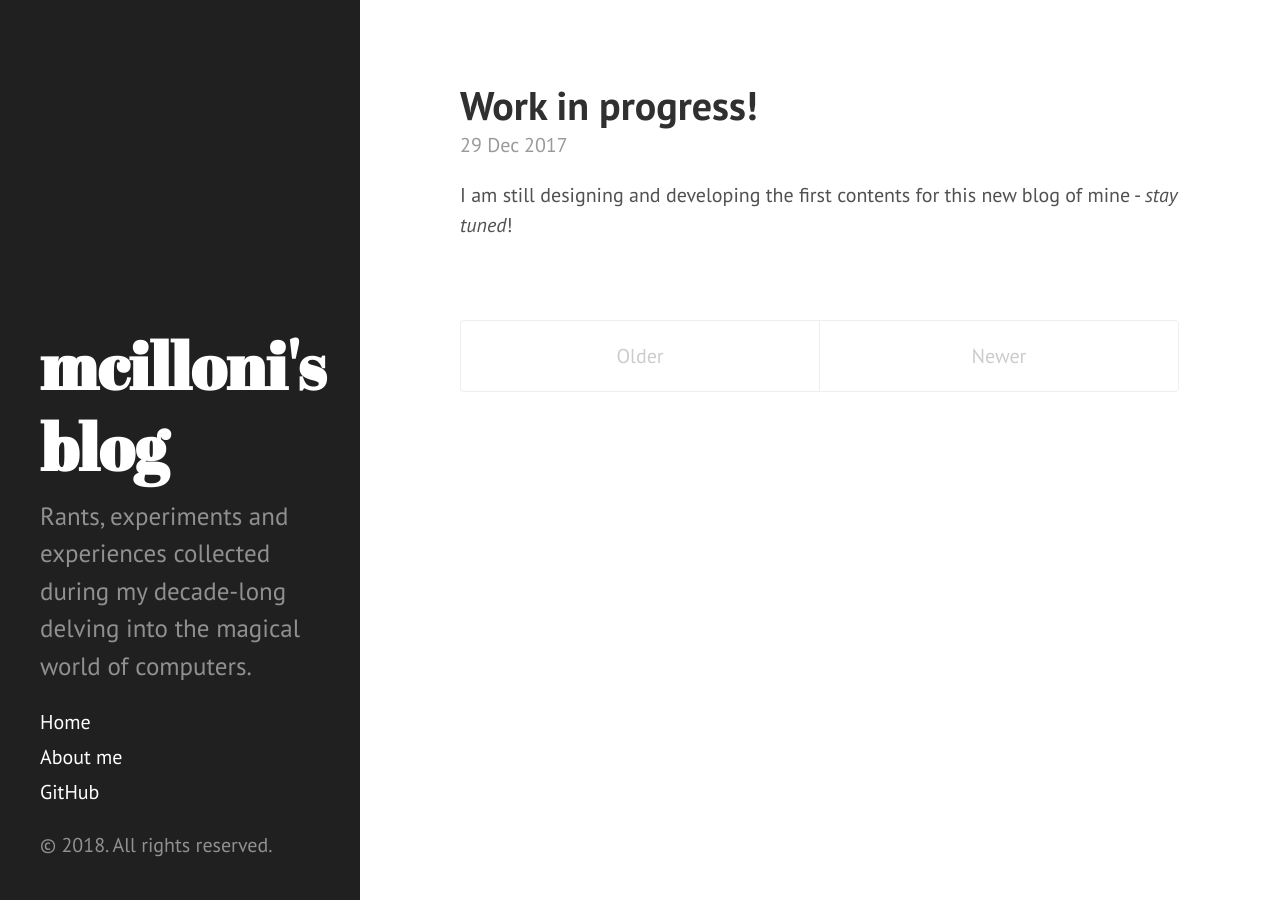
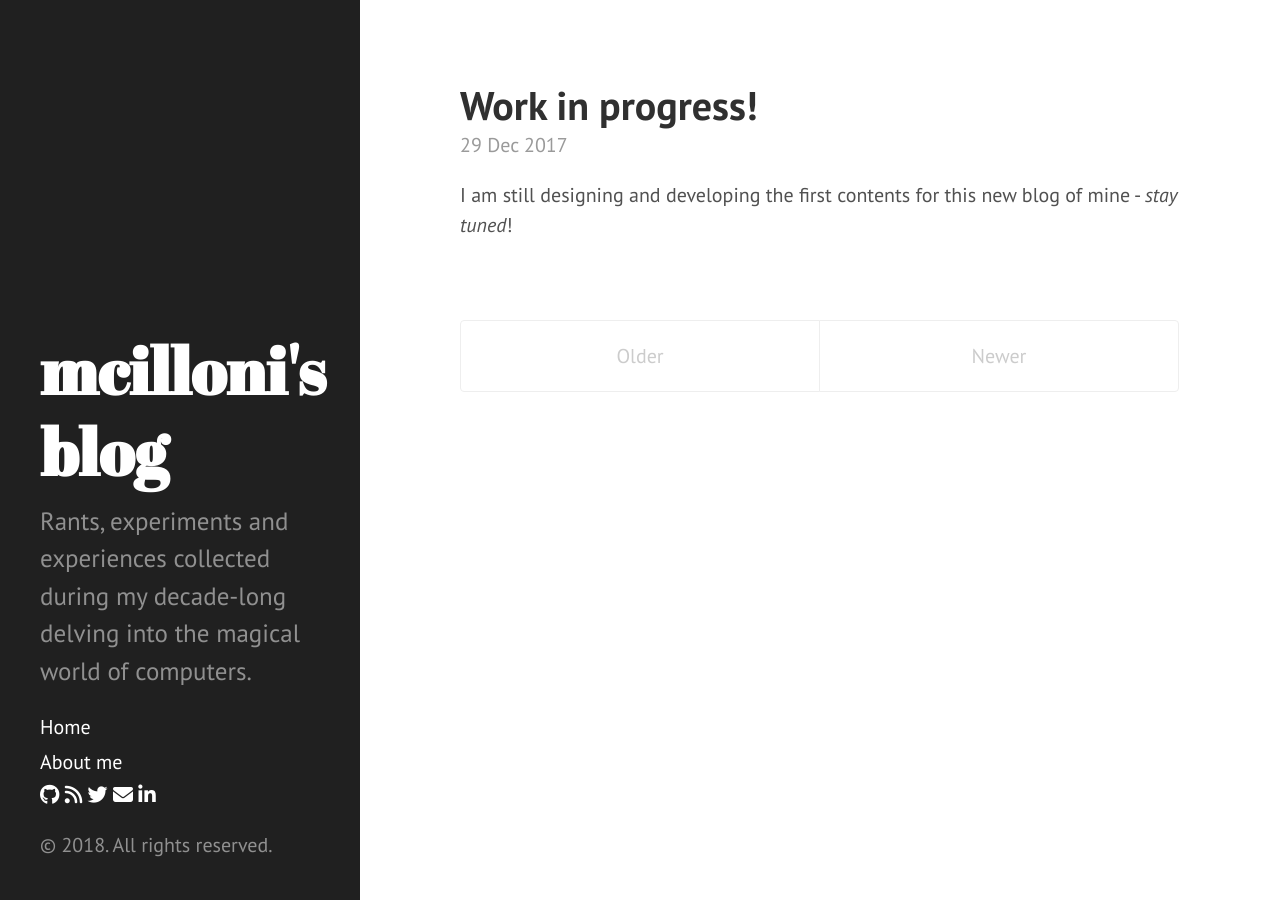
Before and after one commit to mcilloni/mcilloni.github.io, a Jekyll site: the page built from index.html, in a window 1280 px wide. Built offline with Jekyll 4.4.1, drawn with Linux system fonts in a browser that asks for light colours; nearby versions of some CDN libraries; the list of posts is cut into pages by our own code.

Commit message:
Layout & icons changes

```diff
--- a/_config.yml
+++ b/_config.yml
@@ -15,7 +15,10 @@ baseurl:          /
 
 author:
   name:           'Marco Cilloni'
-  url:            https://twitter.com/mcilloni
+  email:          'cillonimarco@gmail.com'
+  twitter:        'mcilloni'
+  github:         'mcilloni'
+  linkedin:       'mcilloni'
 
 paginate:         5
 
--- a/_includes/head.html
+++ b/_includes/head.html
@@ -2,6 +2,7 @@
   <link href="http://gmpg.org/xfn/11" rel="profile">
   <meta http-equiv="X-UA-Compatible" content="IE=edge">
   <meta http-equiv="content-type" content="text/html; charset=utf-8">
+  <script src="https://use.fontawesome.com/9ca72c64c9.js"></script>
 
   <!-- Enable responsiveness on mobile devices-->
   <meta name="viewport" content="width=device-width, initial-scale=1.0, maximum-scale=1">
--- a/_includes/sidebar.html
+++ b/_includes/sidebar.html
@@ -26,7 +26,13 @@
         {% endif %}
       {% endfor %}
 
-      <a class="sidebar-nav-item" href="https://www.github.com/{{ site.github.user }}">GitHub</a>
+      <div class="social-icons-right">
+	<a class="fa fa-github" href="https://github.com/{{ site.author.github }}"></a>
+	<a class="fa fa-rss" href="/atom.xml"></a>
+	<a class="fa fa-twitter" href="https://twitter.com/{{ site.author.twitter }}"></a>
+	<a class="fa fa-envelope" href="mailto:{{ site.author.email }}"></a>
+	<a class="fa fa-linkedin" href="https://www.linkedin.com/in/{{ site.author.linkedin }}"></a>
+      </div>
     </nav>
 
     <p>&copy; {{ site.time | date: '%Y' }}. All rights reserved.</p>
--- a/_layouts/default.html
+++ b/_layouts/default.html
@@ -10,6 +10,5 @@
     <div class="content container">
       {{ content }}
     </div>
-
   </body>
 </html>
```
Also changed, not shown: public/apple-touch-icon-144-precomposed.png, public/favicon.ico.
